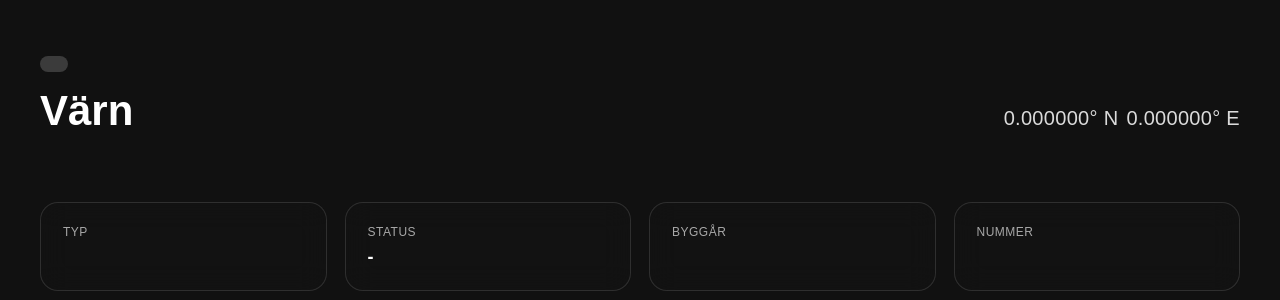
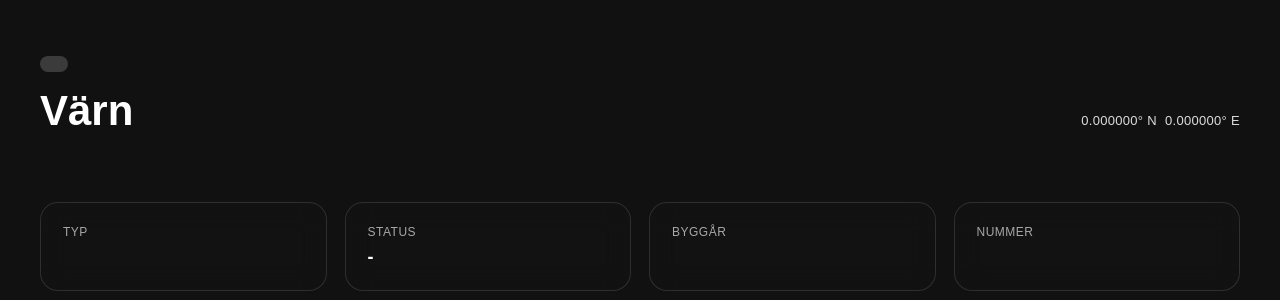
Before and after one commit to ROAG97/GIS-KARTA-TEST, a Flask app: template templates/varn.html in a window 1280 px wide. Shown: the part 581-881 px from the top of the page. Run offline with Flask 3, Linux system fonts and the light colour scheme; the template is opened without the code that fills it, so the values that code supplies are empty.

Commit message:
koordinater

```diff
--- a/static/css/style.css
+++ b/static/css/style.css
@@ -1725,6 +1725,6 @@ body.varn-detail-page{
 
     gap: 8px;
 
-    font-size: 20px;
-
-}
+    font-size: 13px;
+
+}
```
